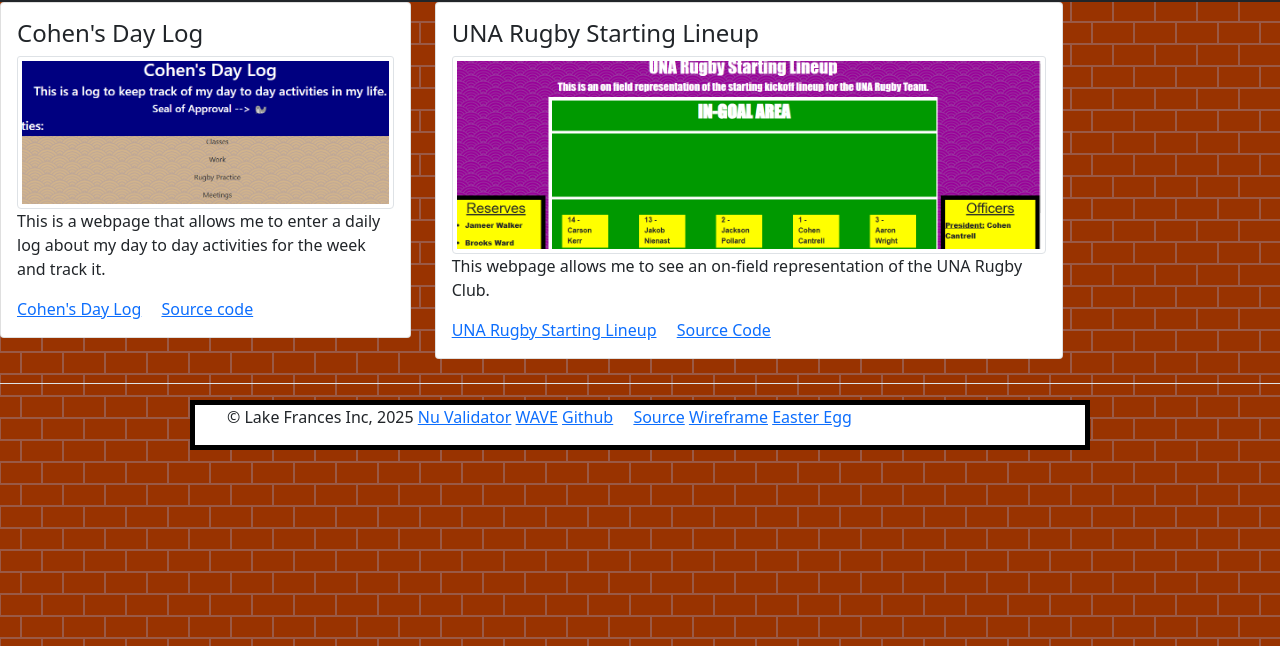
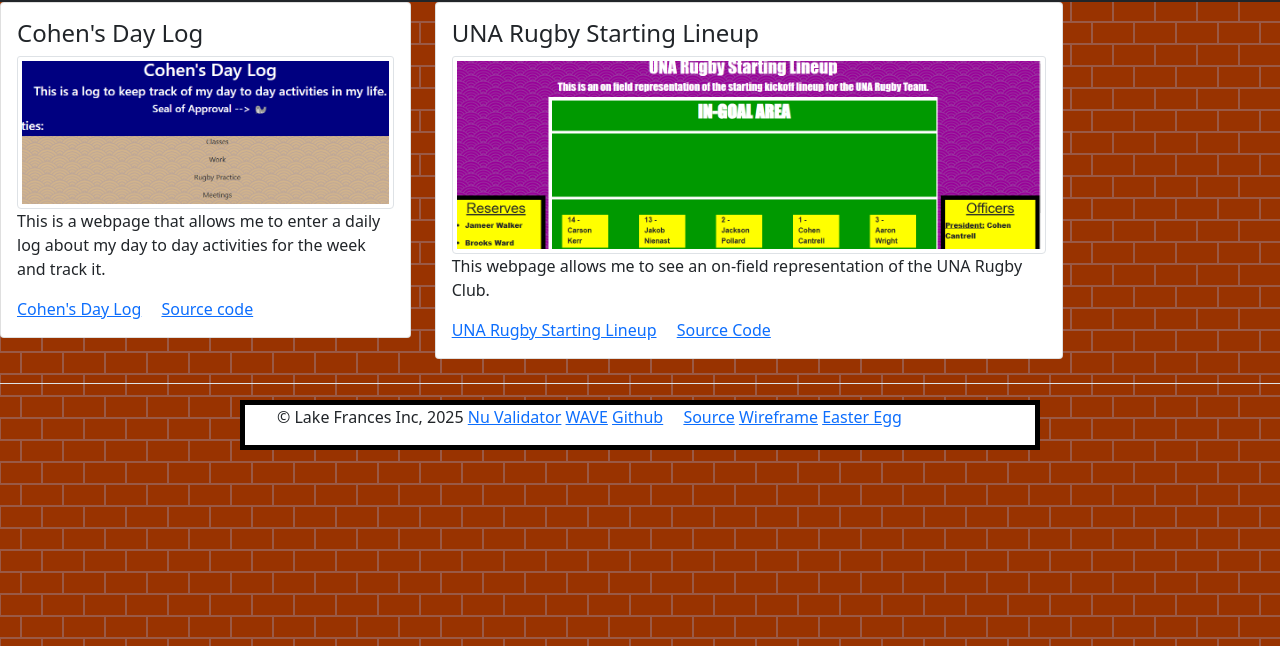
Before and after one commit to ccantrell2/dev-charlie-project, a plain HTML site: page index.html in a window 1280 px wide. Shown: the part 154-800 px from the top of the page. Drawn offline with nearby package versions, Linux system fonts and the light colour scheme; a web font is replaced by a local one.

Commit message:
Update style.css

```diff
--- a/styles/style.css
+++ b/styles/style.css
@@ -30,7 +30,7 @@ background-color: #000033;
 
 #links {
 height: 50px;
-width: 900px;
+width: 800px;
 border: 5px solid black;
 margin: auto;
 background-color: #FFFFFF;
```
